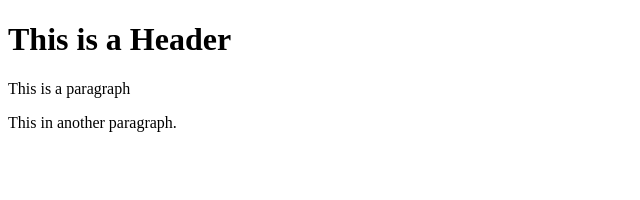
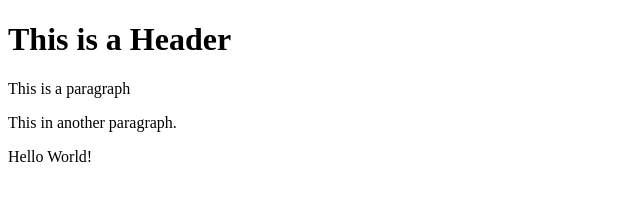
Before and after one commit to minkyukim615/git-test, a website: page index.html in a window 1280 px wide. Shown: the whole page, without its empty margins (0-640 px from the left). Drawn offline with Linux system fonts and the light colour scheme.

```diff
--- a/index.html
+++ b/index.html
@@ -4,5 +4,6 @@
         <h1>This is a Header</h1>
         <p>This is a paragraph</p>
         <p>This in another paragraph.</p>
+        <p>Hello World!</p>
     </body>
 </html>
```
Also changed, not shown: package.json (added, +24 -0 lines), 2 other files.
